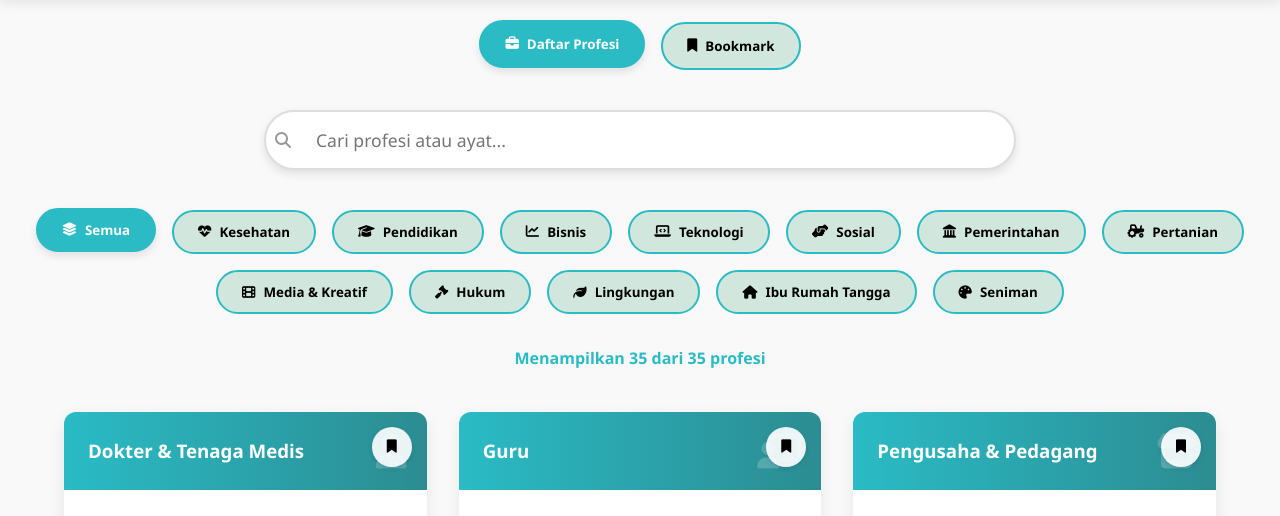
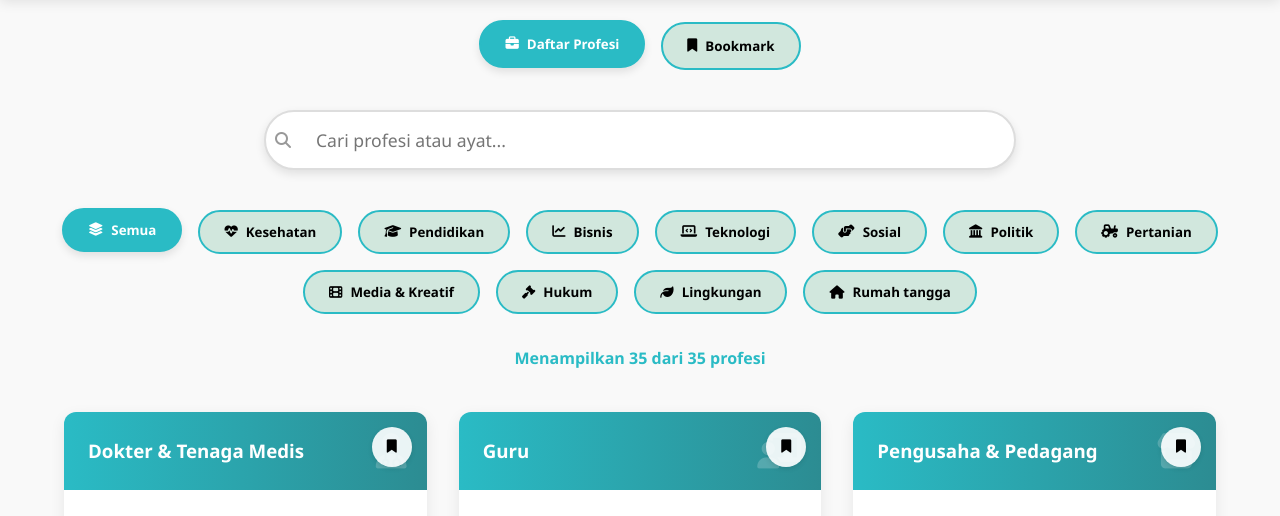
Before and after one commit to hotiganbe-sketch/nurul-asa, a plain HTML site: page New folder/profesi-alquran.html in a window 1280 px wide. Shown: the part 216-732 px from the top of the page. Drawn offline with Linux system fonts and the light colour scheme.

Commit message:
Update profesi-alquran.html

```diff
--- a/New folder/profesi-alquran.html
+++ b/New folder/profesi-alquran.html
@@ -51,14 +51,12 @@
             <button class="category-btn" data-category="teknologi"><i class="fas fa-laptop-code"></i> Teknologi</button>
             <button class="category-btn" data-category="sosial"><i class="fas fa-hands-helping"></i> Sosial</button>
             <button class="category-btn" data-category="pemerintahan"><i class="fas fa-landmark"></i>
-                Pemerintahan</button>
+                Politik</button>
             <button class="category-btn" data-category="pertanian"><i class="fas fa-tractor"></i> Pertanian</button>
             <button class="category-btn" data-category="media"><i class="fas fa-film"></i> Media & Kreatif</button>
             <button class="category-btn" data-category="hukum"><i class="fas fa-gavel"></i> Hukum</button>
             <button class="category-btn" data-category="lingkungan"><i class="fas fa-leaf"></i> Lingkungan</button>
-            <button class="category-btn" data-category="ibu rumah tangga"><i class="fas fa-home"></i> Ibu Rumah
-                Tangga</button>
-            <button class="category-btn" data-category="seni budaya"><i class="fas fa-palette"></i> Seniman</button>
+            <button class="category-btn" data-category="rumah tangga"><i class="fas fa-home"></i> Rumah tangga</button>
 
         </div>
 
```
